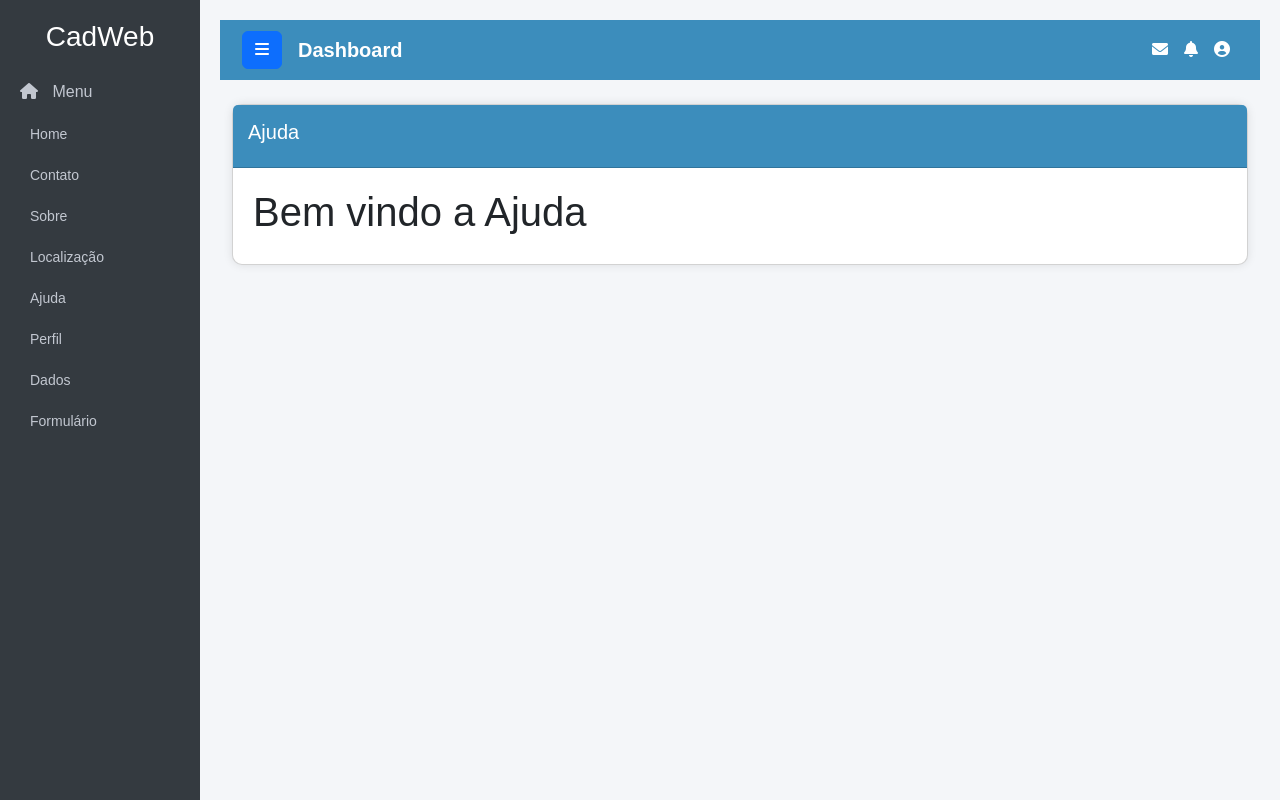
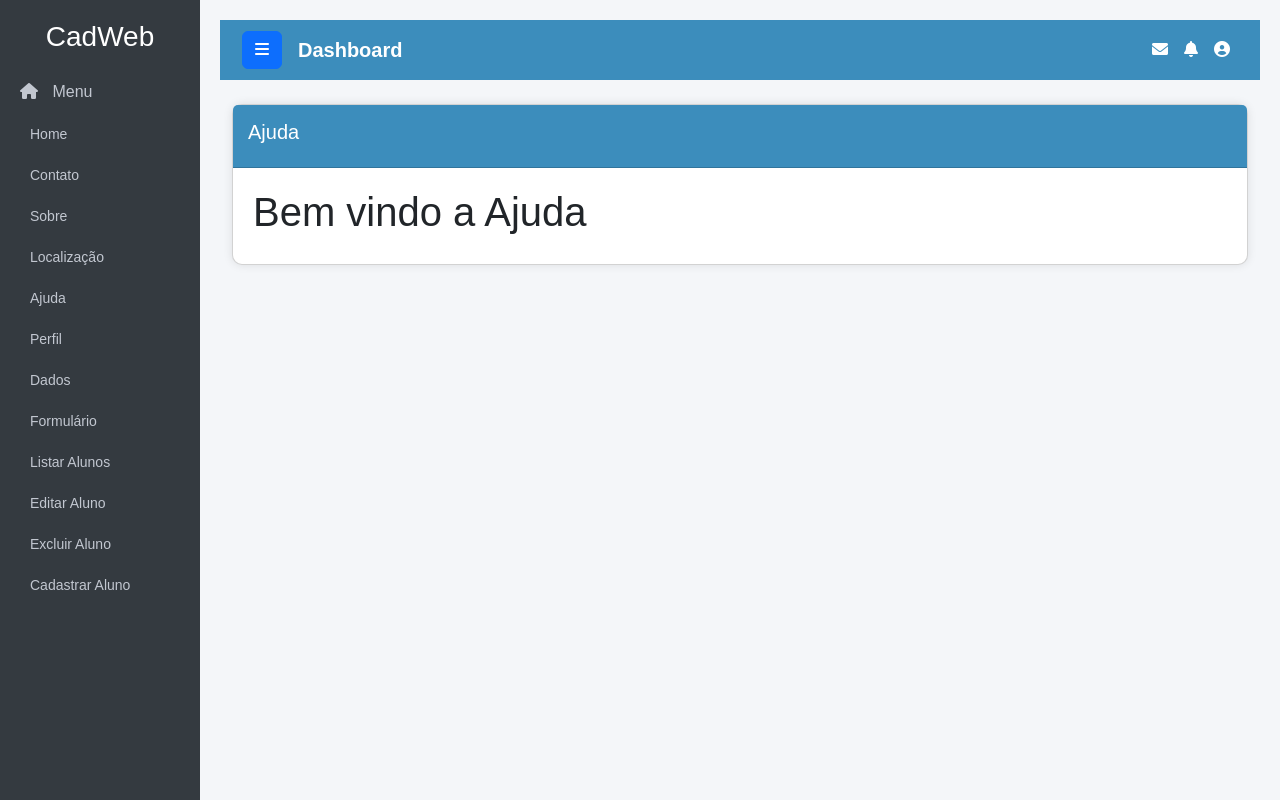
Before and after one commit to Raryy00/piloto, a Django app: page /ajuda/ in a window 1280 px wide, after a click on "Menu". Run offline with Django 5.2, Linux system fonts and the light colour scheme.

Commit message:
Update base.html

```diff
--- a/home/templates/base.html
+++ b/home/templates/base.html
@@ -118,6 +118,18 @@
                     <li class="nav-item">
                         <a href="{% url 'form' %}" class="nav-link">Formulário</a>
                     </li>
+                    <li class="nav-item">
+                        <a href="{% url 'listar_alunos' %}" class="nav-link">Listar Alunos</a>
+                    </li>
+                    <li class="nav-item">
+                        <a href="{% url 'editar_aluno' indice=0 %}" class="nav-link">Editar Aluno</a>
+                    </li>
+                    <li class="nav-item">
+                        <a href="{% url 'excluir_aluno' indice=0 %}" class="nav-link">Excluir Aluno</a>
+                    </li>
+                    <li class="nav-item">
+                        <a href="{% url 'cadastrar_aluno' %}" class="nav-link">Cadastrar Aluno</a>
+                    </li>
                 </ul>
             </li>
         </ul>
```
